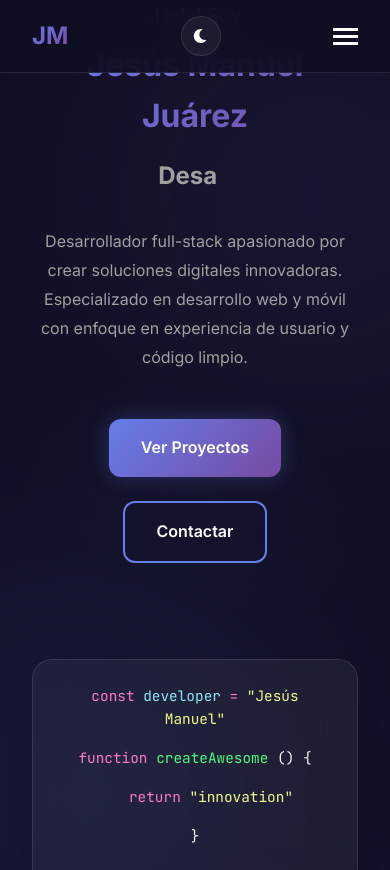
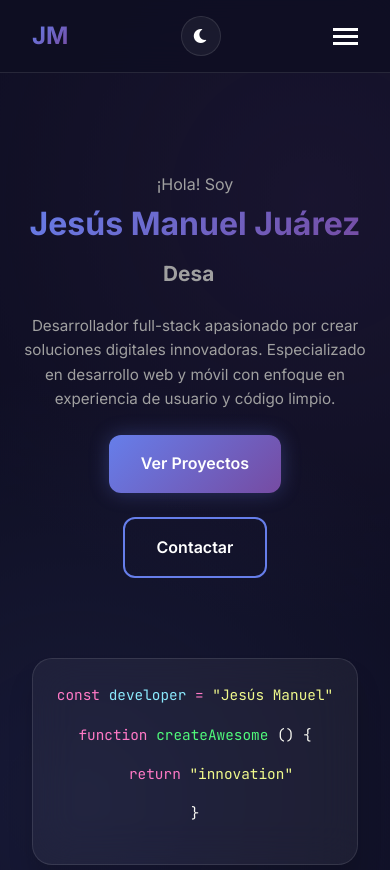
Before and after one commit to jesusManuelJuarez/portfolio, a plain HTML site: page index.html in a window 390 px wide. Shown: the top 870 px of the page. Drawn offline with Linux system fonts and the light colour scheme.

Commit message:
Fix: responsive

```diff
--- a/styles.css
+++ b/styles.css
@@ -338,6 +338,7 @@ body {
   position: relative;
   background: var(--bg-primary);
   overflow: hidden;
+  padding-top: 80px; /* Espacio para el navbar fijo */
 }
 
 .hero::before {
@@ -367,7 +368,8 @@ body {
   z-index: 1;
   max-width: 1200px;
   margin: 0 auto;
-  padding: 0 var(--spacing-lg);
+  padding: var(--spacing-xl) var(--spacing-lg);
+  width: 100%;
 }
 
 .hero-text {
@@ -1321,10 +1323,15 @@ body {
 
 /* ===== RESPONSIVE DESIGN ===== */
 @media (max-width: 1024px) {
+  .hero {
+    padding-top: 100px; /* Más espacio en tablets */
+  }
+
   .hero-content {
     grid-template-columns: 1fr;
     text-align: center;
     gap: var(--spacing-xl);
+    padding: var(--spacing-2xl) var(--spacing-lg);
   }
 
   .about-content {
@@ -1357,6 +1364,15 @@ body {
 }
 
 @media (max-width: 768px) {
+  .hero {
+    padding-top: 120px; /* Más espacio en móviles */
+    min-height: calc(100vh - 60px); /* Ajustar altura mínima */
+  }
+
+  .hero-content {
+    padding: var(--spacing-xl) var(--spacing-md);
+  }
+
   .nav-menu {
     position: fixed;
     top: 70px;
@@ -1394,15 +1410,24 @@ body {
 
   .hero-name {
     font-size: 2.5rem;
+    line-height: 1.2;
+    margin-bottom: var(--spacing-md);
   }
 
   .hero-title {
     font-size: 1.5rem;
+    margin-bottom: var(--spacing-lg);
+  }
+
+  .hero-description {
+    font-size: 1rem;
+    margin-bottom: var(--spacing-lg);
   }
 
   .hero-buttons {
     flex-direction: column;
     align-items: center;
+    margin-bottom: var(--spacing-lg);
   }
 
   .section-header h2 {
@@ -1436,12 +1461,34 @@ body {
     padding: 0 var(--spacing-sm);
   }
 
+  .hero {
+    padding-top: 140px; /* Aún más espacio en móviles pequeños */
+  }
+
+  .hero-content {
+    padding: var(--spacing-lg) var(--spacing-sm);
+  }
+
   .hero-name {
     font-size: 2rem;
+    line-height: 1.1;
+    margin-bottom: var(--spacing-sm);
+  }
+
+  .hero-title {
+    font-size: 1.3rem;
+    margin-bottom: var(--spacing-md);
   }
 
   .hero-description {
+    font-size: 0.95rem;
+    line-height: 1.6;
+    margin-bottom: var(--spacing-md);
+  }
+
+  .greeting {
     font-size: 1rem;
+    margin-bottom: var(--spacing-xs);
   }
 
   .code-animation {
```
